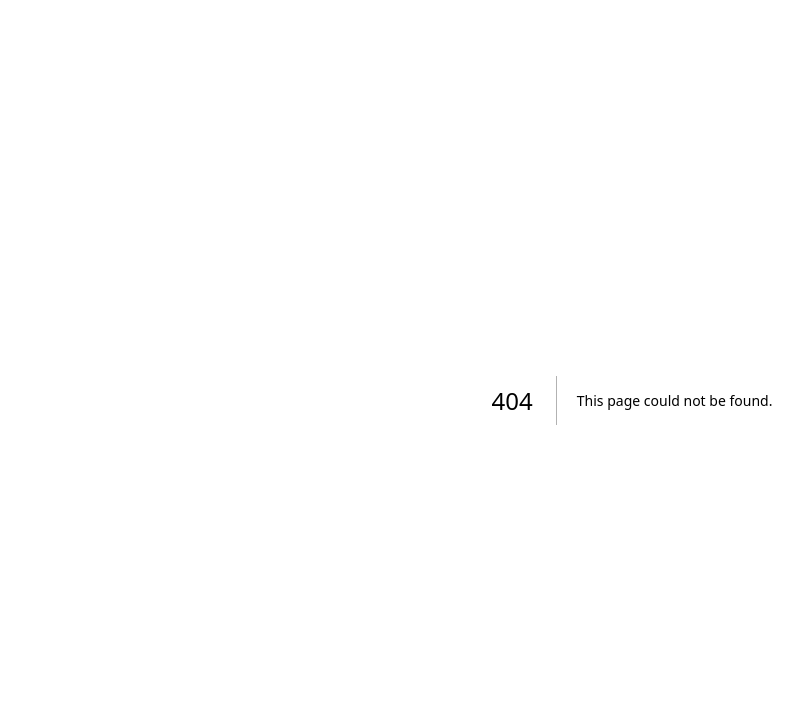
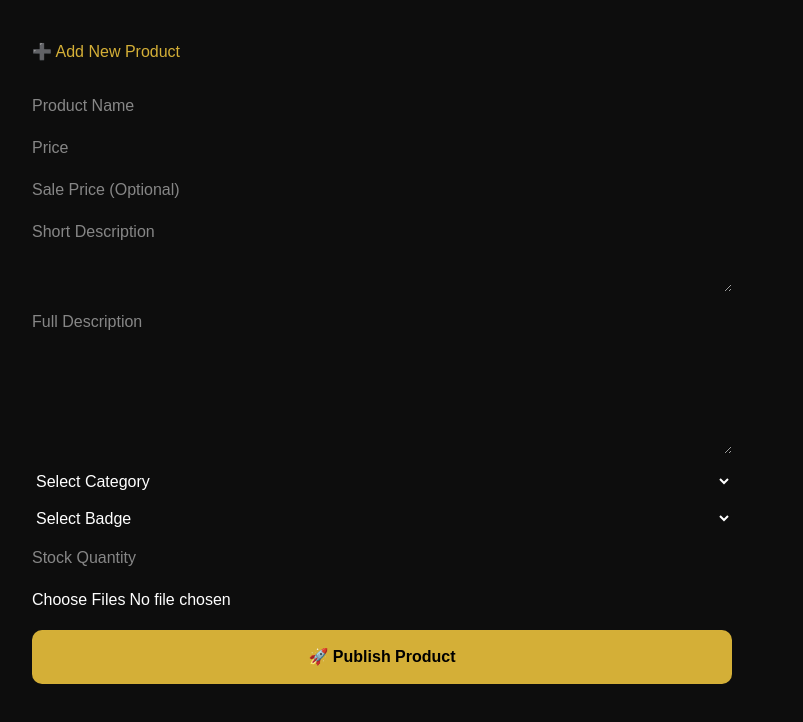
Before and after one commit to zoni22360-ui/zinam-v2, a Next.js app: page /admin/products in a window 1280 px wide. Before the commit this address had no page. Shown: the top 722 px of the page, without its empty margins (8-811 px from the left). Built offline with nearby package versions, Linux system fonts and the light colour scheme.

Commit message:
Added Admin Product Page

```diff
--- /dev/null
+++ b/src/app/admin/page.tsx
@@ -0,0 +1,37 @@
+export default function AdminPage() {
+  return (
+    <main
+      style={{
+        minHeight: "100vh",
+        background: "#0D0D0D",
+        color: "#fff",
+        padding: "40px",
+        fontFamily: "sans-serif",
+      }}
+    >
+      <h1 style={{ color: "#D4AF37", fontSize: "40px" }}>
+        Zinam Admin Dashboard
+      </h1>
+
+      <p style={{ marginTop: "10px", color: "#ccc" }}>
+        Welcome, Zoni 👑
+      </p>
+
+      <div
+        style={{
+          display: "grid",
+          gridTemplateColumns: "repeat(auto-fit,minmax(220px,1fr))",
+          gap: "20px",
+          marginTop: "40px",
+        }}
+      >
+        <button>➕ Add Product</button>
+        <button>📦 Manage Products</button>
+        <button>🛒 Orders</button>
+        <button>👥 Customers</button>
+        <button>🏪 Sellers</button>
+        <button>⚙️ Settings</button>
+      </div>
+    </main>
+  );
+}
--- /dev/null
+++ b/src/app/admin/products/page.tsx
@@ -0,0 +1,69 @@
+export default function AdminProductsPage() {
+  return (
+    <main
+      style={{
+        minHeight: "100vh",
+        background: "#0D0D0D",
+        color: "white",
+        padding: "40px",
+        fontFamily: "sans-serif",
+      }}
+    >
+      <h1 style={{ color: "#D4AF37", marginBottom: "30px" }}>
+        ➕ Add New Product
+      </h1>
+
+      <form
+        style={{
+          display: "grid",
+          gap: "18px",
+          maxWidth: "700px",
+        }}
+      >
+        <input placeholder="Product Name" />
+
+        <input type="number" placeholder="Price" />
+
+        <input type="number" placeholder="Sale Price (Optional)" />
+
+        <textarea placeholder="Short Description" rows={3}></textarea>
+
+        <textarea placeholder="Full Description" rows={6}></textarea>
+
+        <select>
+          <option>Select Category</option>
+          <option>Bags</option>
+          <option>Keychains</option>
+          <option>Toys</option>
+          <option>Flowers</option>
+          <option>Digital Products</option>
+        </select>
+
+        <select>
+          <option>Select Badge</option>
+          <option>NEW</option>
+          <option>BEST SELLER</option>
+          <option>SALE</option>
+        </select>
+
+        <input type="number" placeholder="Stock Quantity" />
+
+        <input type="file" multiple />
+
+        <button
+          style={{
+            background: "#D4AF37",
+            color: "#000",
+            padding: "15px",
+            border: "none",
+            borderRadius: "10px",
+            fontWeight: "bold",
+            cursor: "pointer",
+          }}
+        >
+          🚀 Publish Product
+        </button>
+      </form>
+    </main>
+  );
+}
```
Also changed, not shown: 1 other file (tests, documents, lock files or other folders).
